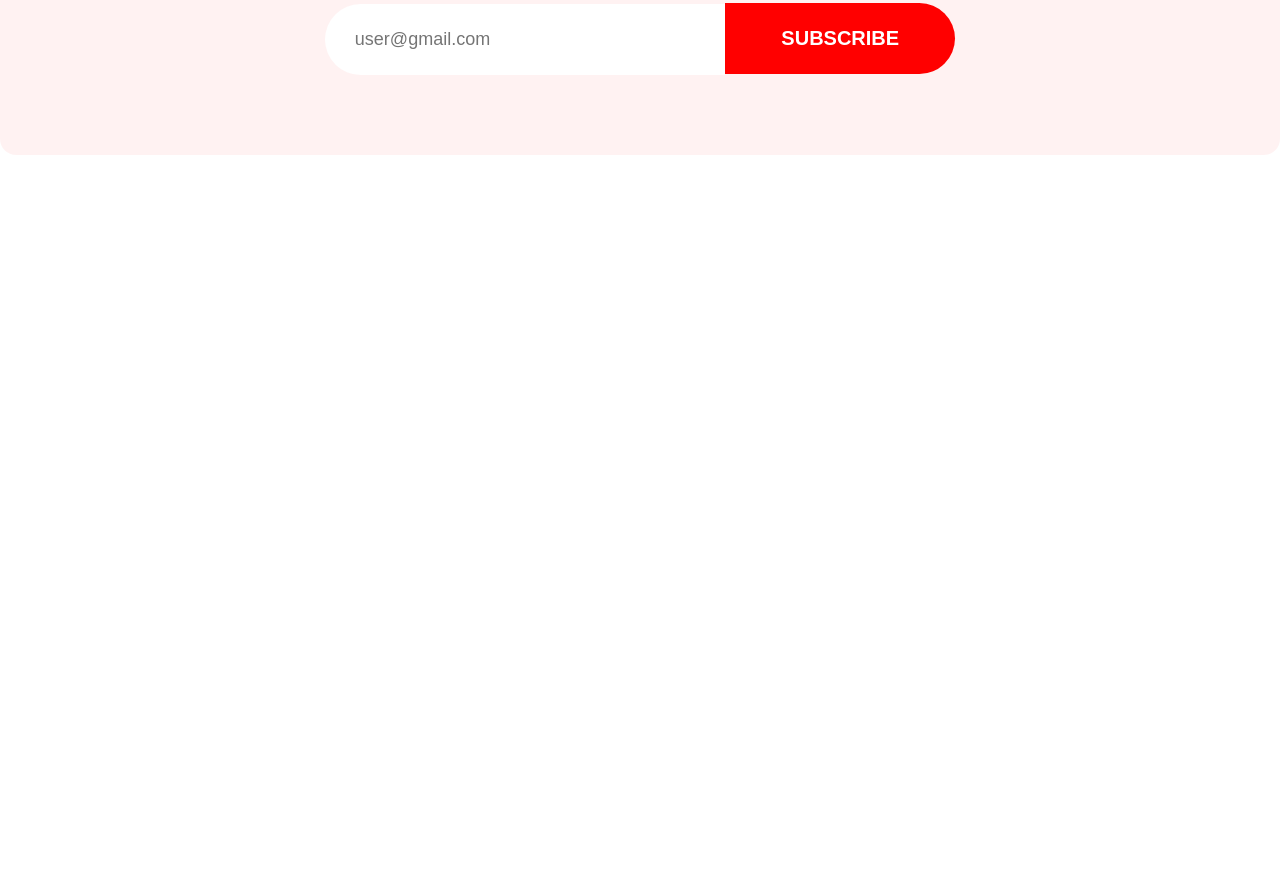
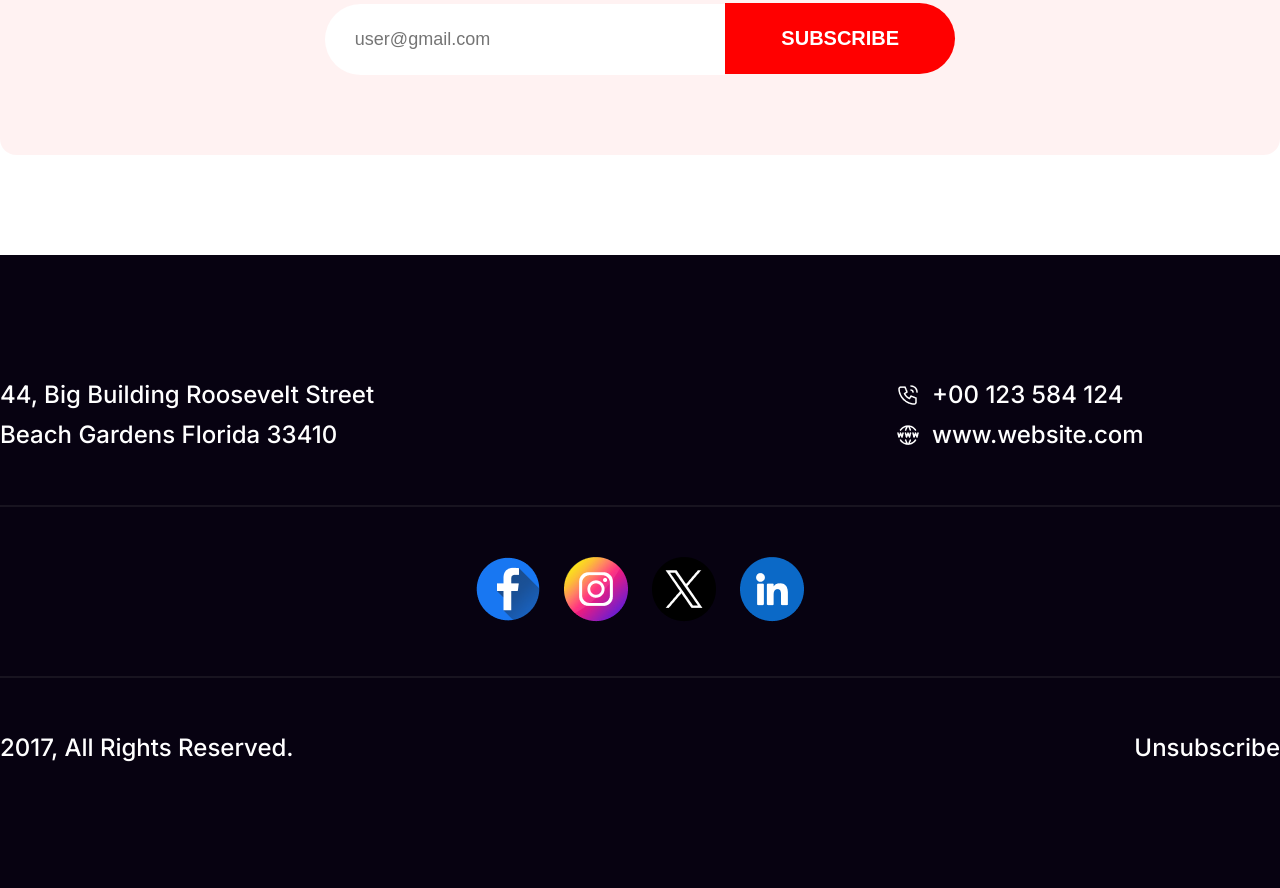
Before and after one commit to towhid046/assignment-1, a plain HTML site: page index.html in a window 1280 px wide. Shown: the part 6793-7681 px from the top of the page. Before the commit the page ends 7048 px from the top, so only its background shows below. Drawn offline with Linux system fonts and the light colour scheme.

Commit message:
added footer section

```diff
--- a/index.html
+++ b/index.html
@@ -127,16 +127,50 @@
         <h2 class="section-heading subscribe-heading">Subscribe Newsletter</h2>
         <p class="section-paragraph">
           Dolor sit amet consectetur. Consequat eget consectetur maecenas sed
-          molestie malesuada. <br>
-           Ipsum sed sodales risus ut pellentesque vel
-          euismod.
+          molestie malesuada. <br />
+          Ipsum sed sodales risus ut pellentesque vel euismod.
         </p>
         <form class="subscribe-form">
-          <input type="email" placeholder="user@gmail.com">
-          <input type="submit" value="Subscribe">
+          <input type="email" placeholder="user@gmail.com" />
+          <input type="submit" value="Subscribe" />
         </form>
       </section>
     </main>
-    <footer></footer>
+
+    <footer>
+      <div class="container">
+        <div class="footer-top">
+          <p class="footer-text">
+            44, Big Building Roosevelt Street <br />
+            Beach Gardens Florida 33410
+          </p>
+
+          <div class="footer-top-contact">
+            <a href="">
+              <img src="/images/icons/Call.png" alt="" />
+              <span class="footer-text">+00 123 584 124</span>
+            </a>
+            <a href="">
+              <img src="/images/icons/Website.png" alt="" />
+              <span class="footer-text">www.website.com</span>
+            </a>
+          </div>
+        </div>
+        <hr />
+        <div class="footer-mid">
+          <ul class="social-links">
+            <a href=""><img src="/images/icons/Facebook.png" alt="" /></a>
+            <a href=""><img src="/images/icons/Instagram.png" alt="" /></a>
+            <a href=""><img src="/images/icons/Twitter.png" alt="" /></a>
+            <a href=""><img src="/images/icons/Linkedin.png" alt="" /></a>
+          </ul>
+        </div>
+        <hr />
+        <div class="footer-bottom">
+          <p class="footer-text">2017, All Rights Reserved.</p>
+          <button class="footer-text footer-unscribe-btn">Unsubscribe</button>
+        </div>
+      </div>
+    </footer>
   </body>
 </html>
--- a/style/style.css
+++ b/style/style.css
@@ -312,3 +312,58 @@ header{
     cursor: pointer;
     margin-left: -4px;
 }
+/* footer related style */
+footer{
+    background: #070211;
+    padding: 120px 0;
+    color: #fff;
+}
+footer hr{
+    margin: 50px 0;
+    border: 1px solid rgba(121, 121, 121, 0.15);
+}
+.footer-top{
+    display: flex;
+    align-items: center;
+    justify-content: space-between;
+}
+.footer-mid .social-links{
+    display: flex;
+    align-items: center;
+    justify-content: center;
+    gap: 24px;
+}
+.footer-mid .social-links img{
+    width: 64px;
+}
+.footer-bottom{
+    display: flex;
+    justify-content: space-between;
+    align-items: center;
+}
+.footer-text{
+    color: #FFF;
+    font-family: 'Inter', serif;
+    font-size: 24px;
+    font-weight: 500;
+    line-height: 40px;
+}
+.footer-top-contact{
+    width: 30%;
+    justify-self: flex-start;
+}
+.footer-top .footer-top-contact>a{
+    display: flex;
+    align-items: center;
+    color: #fff;
+}
+.footer-top .footer-top-contact>a>img{
+    width: 24px;
+    margin-right: 12px;
+}
+.footer-unscribe-btn{
+    background-color: none;
+    border: none;
+    background-color: #070211;
+    cursor: pointer;
+}
```
